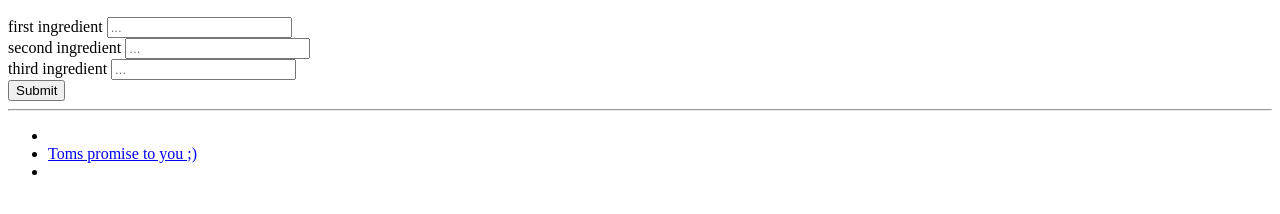
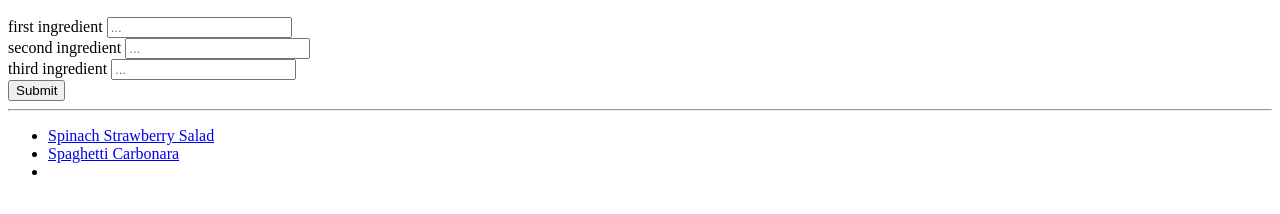
Before and after one commit to deLeafGreen/webTeamB1, a plain HTML site: page index.html in a window 1280 px wide. Shown: the part 110-324 px from the top of the page. Drawn offline with Linux system fonts and the light colour scheme.

Commit message:
adding elements to the list

```diff
--- a/index.html
+++ b/index.html
@@ -34,8 +34,8 @@
     <hr/>
 
     <ul>
-      <li></li>
-      <li><a href="./html/Rezept.html">Toms promise to you ;)</a></li>
+      <li><a href="./html/spinach_strawberry_salad.html">Spinach Strawberry Salad</a></li>
+      <li><a href="./html/Rezept.html">Spaghetti Carbonara</a></li>
       <li></li>
     </ul>
 
```
